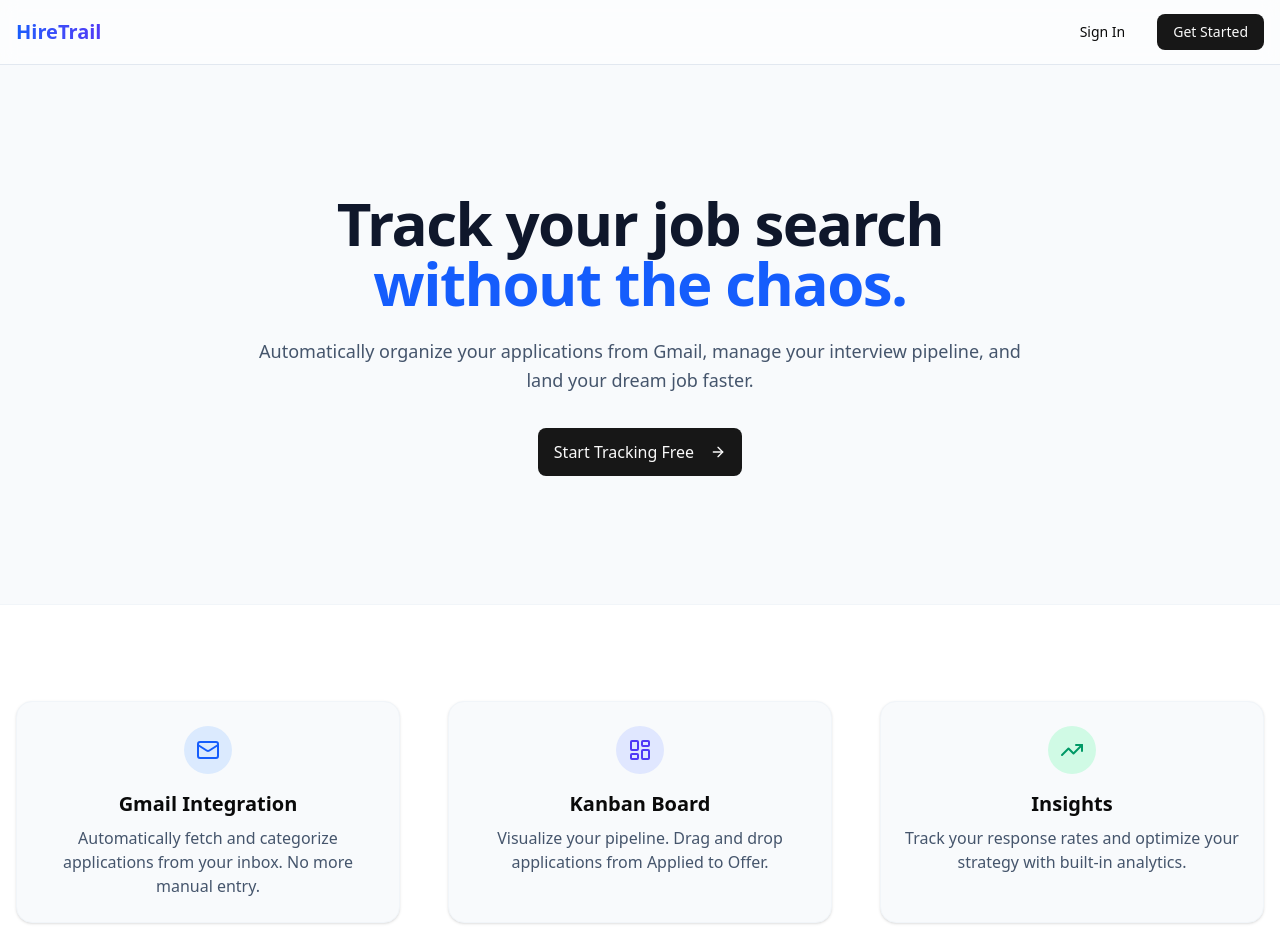
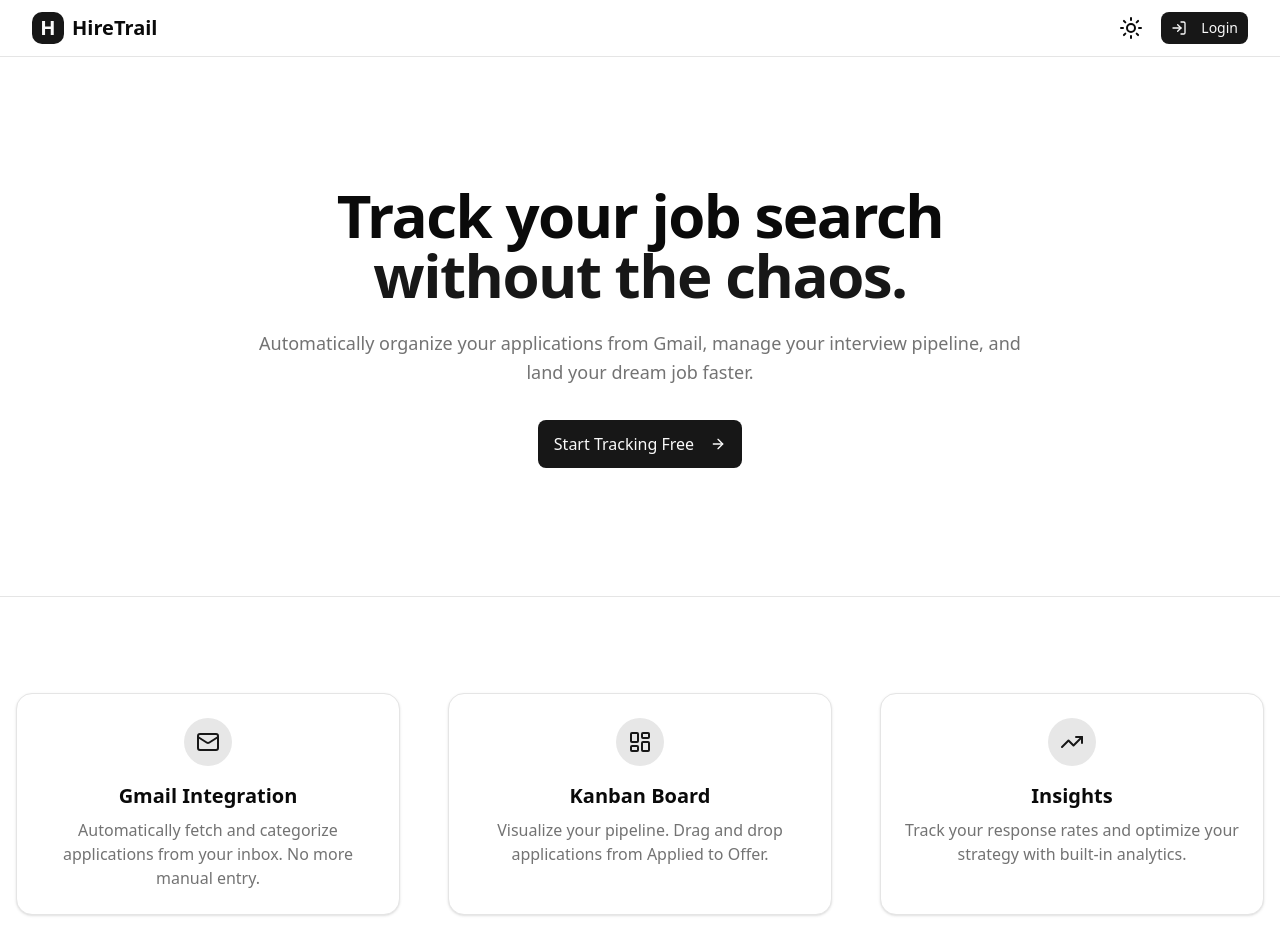
Before and after one commit to Smayur0/HireTrail, a React (Vite) app in the folder packages/ui/: page / in a window 1280 px wide. Shown: the top 952 px of the page. Built offline with nearby package versions, Linux system fonts and the light colour scheme.

Commit message:
refact:navbar and login form added with dark mode

```diff
--- /dev/null
+++ b/packages/ui/src/components/layout/Navbar.tsx
@@ -0,0 +1,68 @@
+import { Link, useLocation } from "react-router-dom";
+import ThemeSwitch from "../ui/theme-switcher";
+import { Button } from "../ui/button";
+import { cn } from "@/lib/utils";
+import { LayoutDashboard, LogIn, Rocket } from "lucide-react";
+
+interface NavbarProps {
+  className?: string;
+}
+
+const Navbar: React.FC<NavbarProps> = ({ className }) => {
+  const location = useLocation();
+
+  const isActive = (path: string) => location.pathname === path;
+
+  // const navLinks = [
+  //   { name: "Home", path: "/", icon: Rocket },
+  //   { name: "Dashboard", path: "/app/dashboard", icon: LayoutDashboard },
+  // ];
+
+  return (
+    <nav
+      className={cn(
+        "sticky top-0 z-50 w-full border-b bg-background/95 backdrop-blur supports-[backdrop-filter]:bg-background/60",
+        className
+      )}
+    >
+      <div className="container flex h-14 items-center justify-between px-4 sm:px-8 max-w-7xl mx-auto">
+        <div className="flex items-center gap-2">
+          <Link to="/" className="flex items-center gap-2 font-bold text-xl">
+             <div className="size-8 rounded-lg bg-primary flex items-center justify-center text-primary-foreground">
+                H
+             </div>
+            <span className="hidden sm:inline-block">HireTrail</span>
+          </Link>
+        </div>
+
+        {/* <div className="flex items-center gap-6">
+            {navLinks.map((link) => (
+                <Link
+                key={link.path}
+                to={link.path}
+                className={cn(
+                    "flex items-center gap-2 text-sm font-medium transition-colors hover:text-primary",
+                    isActive(link.path) ? "text-primary" : "text-muted-foreground"
+                )}
+                >
+                <link.icon className="h-4 w-4" />
+                <span className="hidden sm:inline-block">{link.name}</span>
+                </Link>
+            ))}
+        </div> */}
+
+        <div className="flex items-center gap-2">
+          <ThemeSwitch />
+          <Button variant="default" size="sm" asChild>
+            <Link to="/login">
+                <LogIn className="mr-2 h-4 w-4" />
+                Login
+            </Link>
+          </Button>
+        </div>
+      </div>
+    </nav>
+  );
+};
+
+export default Navbar;
--- a/packages/ui/src/navigation/index.tsx
+++ b/packages/ui/src/navigation/index.tsx
@@ -2,6 +2,7 @@ import useUser from "@/hooks/useUser";
 import { Navigate, Route, Routes } from "react-router-dom";
 import PrivateRoutes from "./private";
 import PublicRoutes from "./public";
+import Navbar from "@/components/layout/Navbar";
 
 const Root = () => {
   const token = false;
@@ -16,6 +17,9 @@ const Root = () => {
   };
 
   return (
+    <div className="flex min-h-screen flex-col bg-background font-sans antialiased">
+      <Navbar />
+      <main className="flex-1">
         <Routes>
           {getToken() ? (
             <>
@@ -40,6 +44,8 @@ const Root = () => {
             }
           />
         </Routes>
+      </main>
+    </div>
   );
 };
 
--- a/packages/ui/src/pages/LandingPage.tsx
+++ b/packages/ui/src/pages/LandingPage.tsx
@@ -5,36 +5,18 @@ import { CheckCircle2, TrendingUp, Mail, LayoutDashboard, ArrowRight } from "luc
 
 const LandingPage: FC = () => {
   return (
-    <div className="min-h-screen bg-slate-50 flex flex-col">
-      {/* Navbar */}
-      <header className="sticky top-0 z-50 w-full border-b border-slate-200 bg-white/80 backdrop-blur supports-[backdrop-filter]:bg-white/60">
-        <div className="container mx-auto flex h-16 items-center justify-between px-4">
-          <div className="flex items-center gap-2">
-            <span className="text-xl font-bold bg-gradient-to-r from-blue-600 to-indigo-600 bg-clip-text text-transparent">
-              HireTrail
-            </span>
-          </div>
-          <div className="flex items-center gap-4">
-            <Link to="/login">
-              <Button variant="ghost">Sign In</Button>
-            </Link>
-            <Link to="/login">
-              <Button>Get Started</Button>
-            </Link>
-          </div>
-        </div>
-      </header>
+    <div className="min-h-[calc(100vh-3.5rem)] bg-background flex flex-col">
 
       <main className="flex-1">
         {/* Hero Section */}
         <section className="relative overflow-hidden pt-16 pb-32 md:pt-24 lg:pt-32">
           <div className="container mx-auto px-4 relative z-10">
             <div className="mx-auto max-w-3xl text-center">
-              <h1 className="text-4xl font-extrabold tracking-tight text-slate-900 sm:text-5xl md:text-6xl">
+              <h1 className="text-4xl font-extrabold tracking-tight text-foreground sm:text-5xl md:text-6xl">
                 Track your job search <br />
-                <span className="text-blue-600">without the chaos.</span>
+                <span className="text-primary">without the chaos.</span>
               </h1>
-              <p className="mt-6 text-lg text-slate-600 leading-relaxed">
+              <p className="mt-6 text-lg text-muted-foreground leading-relaxed">
                 Automatically organize your applications from Gmail, manage your interview pipeline, and land your dream job faster.
               </p>
               <div className="mt-8 flex justify-center gap-4">
@@ -48,37 +30,37 @@ const LandingPage: FC = () => {
           </div>
 
           {/* Background Gradient */}
-          <div className="absolute inset-0 -z-10 h-full w-full bg-white bg-[radial-gradient(#e5e7eb_1px,transparent_1px)] [background-size:16px_16px] [mask-image:radial-gradient(ellipse_50%_50%_at_50%_50%,#000_70%,transparent_100%)]"></div>
+          <div className="absolute inset-0 -z-10 h-full w-full bg-background bg-[radial-gradient(var(--border)_1px,transparent_1px)] [background-size:16px_16px] [mask-image:radial-gradient(ellipse_50%_50%_at_50%_50%,#000_70%,transparent_100%)]"></div>
         </section>
 
         {/* Features Grid */}
-        <section className="py-24 bg-white border-t border-slate-100">
+        <section className="py-24 bg-background border-t border-border">
           <div className="container mx-auto px-4">
             <div className="grid md:grid-cols-3 gap-12">
-              <div className="flex flex-col items-center text-center p-6 rounded-2xl bg-slate-50 border border-slate-100 shadow-sm hover:shadow-md transition-shadow">
-                <div className="h-12 w-12 rounded-full bg-blue-100 flex items-center justify-center mb-4 text-blue-600">
+              <div className="flex flex-col items-center text-center p-6 rounded-2xl bg-card border border-border shadow-sm hover:shadow-md transition-shadow">
+                <div className="h-12 w-12 rounded-full bg-primary/10 flex items-center justify-center mb-4 text-primary">
                   <Mail className="h-6 w-6" />
                 </div>
                 <h3 className="text-xl font-semibold mb-2">Gmail Integration</h3>
-                <p className="text-slate-600">
+                <p className="text-muted-foreground">
                   Automatically fetch and categorize applications from your inbox. No more manual entry.
                 </p>
               </div>
-              <div className="flex flex-col items-center text-center p-6 rounded-2xl bg-slate-50 border border-slate-100 shadow-sm hover:shadow-md transition-shadow">
-                <div className="h-12 w-12 rounded-full bg-indigo-100 flex items-center justify-center mb-4 text-indigo-600">
+              <div className="flex flex-col items-center text-center p-6 rounded-2xl bg-card border border-border shadow-sm hover:shadow-md transition-shadow">
+                <div className="h-12 w-12 rounded-full bg-primary/10 flex items-center justify-center mb-4 text-primary">
                   <LayoutDashboard className="h-6 w-6" />
                 </div>
                 <h3 className="text-xl font-semibold mb-2">Kanban Board</h3>
-                <p className="text-slate-600">
+                <p className="text-muted-foreground">
                   Visualize your pipeline. Drag and drop applications from Applied to Offer.
                 </p>
               </div>
-              <div className="flex flex-col items-center text-center p-6 rounded-2xl bg-slate-50 border border-slate-100 shadow-sm hover:shadow-md transition-shadow">
-                <div className="h-12 w-12 rounded-full bg-emerald-100 flex items-center justify-center mb-4 text-emerald-600">
+              <div className="flex flex-col items-center text-center p-6 rounded-2xl bg-card border border-border shadow-sm hover:shadow-md transition-shadow">
+                <div className="h-12 w-12 rounded-full bg-primary/10 flex items-center justify-center mb-4 text-primary">
                   <TrendingUp className="h-6 w-6" />
                 </div>
                 <h3 className="text-xl font-semibold mb-2">Insights</h3>
-                <p className="text-slate-600">
+                <p className="text-muted-foreground">
                   Track your response rates and optimize your strategy with built-in analytics.
                 </p>
               </div>
@@ -100,7 +82,7 @@ const LandingPage: FC = () => {
                     "Completely free for job seekers"
                   ].map((item, idx) => (
                     <li key={idx} className="flex items-center gap-3">
-                      <CheckCircle2 className="h-5 w-5 text-green-400" />
+                      <CheckCircle2 className="h-5 w-5 text-primary" />
                       <span className="text-slate-200 text-lg">{item}</span>
                     </li>
                   ))}
@@ -137,8 +119,8 @@ const LandingPage: FC = () => {
         </section>
       </main>
 
-      <footer className="bg-slate-50 py-12 border-t border-slate-200">
-        <div className="container mx-auto px-4 text-center text-slate-500">
+      <footer className="bg-background py-12 border-t border-border">
+        <div className="container mx-auto px-4 text-center text-muted-foreground">
           <p>© {new Date().getFullYear()} HireTrail. All rights reserved.</p>
         </div>
       </footer>
--- /dev/null
+++ b/packages/ui/src/pages/login/components/LoginForm.tsx
@@ -0,0 +1,69 @@
+
+import { cn } from "@/lib/utils"
+import { Button } from "@/components/ui/button"
+import {
+  Card,
+  CardContent,
+  CardDescription,
+  CardHeader,
+  CardTitle,
+} from "@/components/ui/card"
+import { Input } from "@/components/ui/input"
+import { Label } from "@/components/ui/label"
+
+export function LoginForm({
+  className,
+  ...props
+}: React.ComponentPropsWithoutRef<"div">) {
+  return (
+    <div className={cn("flex flex-col gap-6", className)} {...props}>
+      <Card>
+        <CardHeader>
+          <CardTitle className="text-2xl">Login</CardTitle>
+          <CardDescription>
+            Enter your email below to login to your account
+          </CardDescription>
+        </CardHeader>
+        <CardContent>
+          <form>
+            <div className="flex flex-col gap-6">
+              <div className="grid gap-2">
+                <Label htmlFor="email">Email</Label>
+                <Input
+                  id="email"
+                  type="email"
+                  placeholder="m@example.com"
+                  required
+                />
+              </div>
+              <div className="grid gap-2">
+                <div className="flex items-center">
+                  <Label htmlFor="password">Password</Label>
+                  <a
+                    href="#"
+                    className="ml-auto inline-block text-sm underline-offset-4 hover:underline"
+                  >
+                    Forgot your password?
+                  </a>
+                </div>
+                <Input id="password" type="password" required />
+              </div>
+              <Button type="submit" className="w-full">
+                Login
+              </Button>
+              <Button variant="outline" className="w-full">
+                Login with Google
+              </Button>
+            </div>
+            <div className="mt-4 text-center text-sm">
+              Don&apos;t have an account?{" "}
+              <a href="#" className="underline underline-offset-4">
+                Sign up
+              </a>
+            </div>
+          </form>
+        </CardContent>
+      </Card>
+    </div>
+  )
+}
--- a/packages/ui/src/pages/login/index.tsx
+++ b/packages/ui/src/pages/login/index.tsx
@@ -1,7 +1,14 @@
 
+import { LoginForm } from "./components/LoginForm";
 
 const LoginPage = () => {
-  return <div>LoginPage</div>;
+  return (
+    <div className="flex min-h-svh w-full items-center justify-center p-6 md:p-10">
+      <div className="w-full max-w-sm">
+        <LoginForm />
+      </div>
+    </div>
+  )
 };
 
 export default LoginPage;
```
Lines whose indentation alone changed are shown as unchanged.
